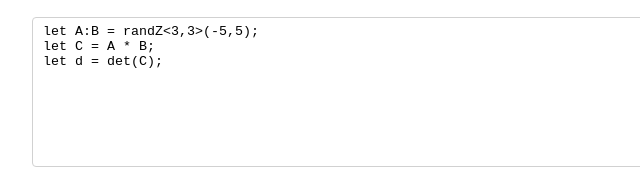
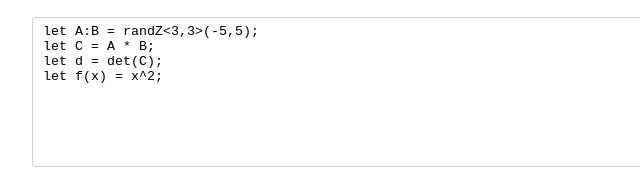
Before and after one commit to mathebuddy/mathebuddy-smpl, a website: page docs/index.html in a window 1280 px wide. Shown: the part 277-462 px from the top of the page, 128-768 px from the left. Drawn offline with Linux system fonts and the light colour scheme.

Commit message:
Update index.html

```diff
--- a/docs/index.html
+++ b/docs/index.html
@@ -79,7 +79,8 @@
       const example =
         'let A:B = randZ<3,3>(-5,5);\n' +
         'let C = A * B;\n' +
-        'let d = det(C);\n';
+        'let d = det(C);\n' +
+        'let f(x) = x^2;\n';
       document.getElementById('editor').value = example;
 
       function run() {
```
